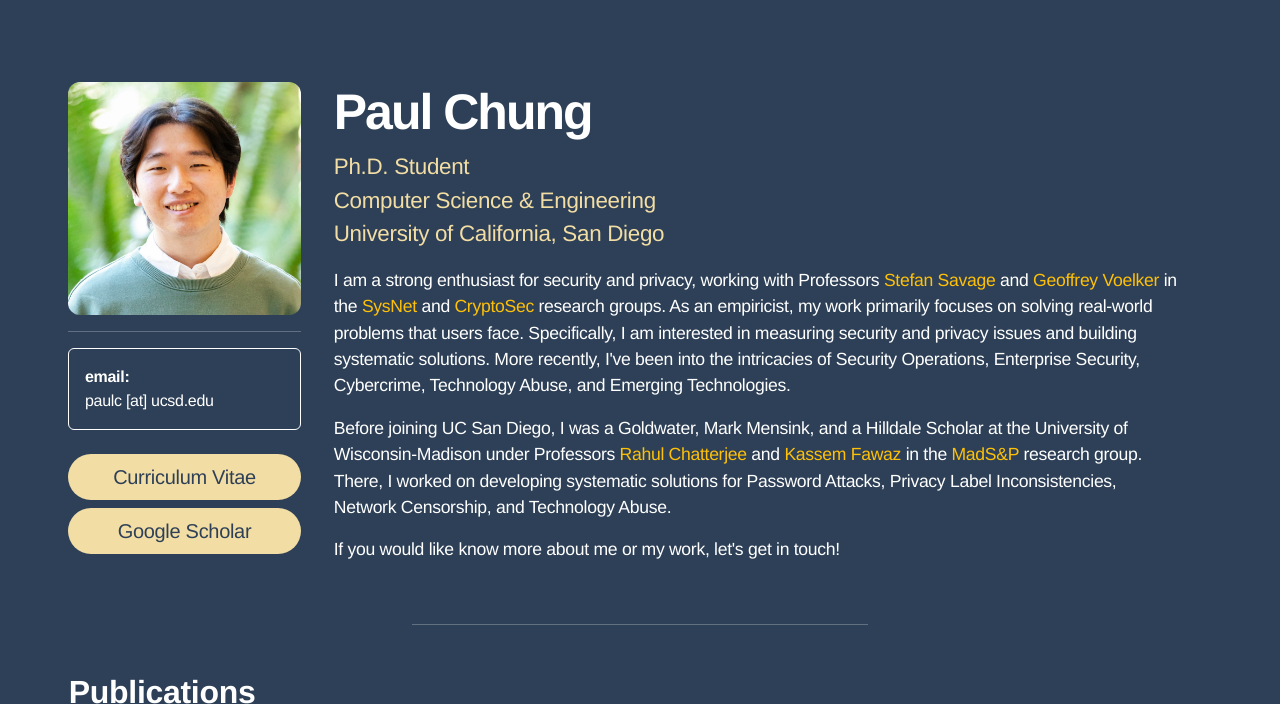
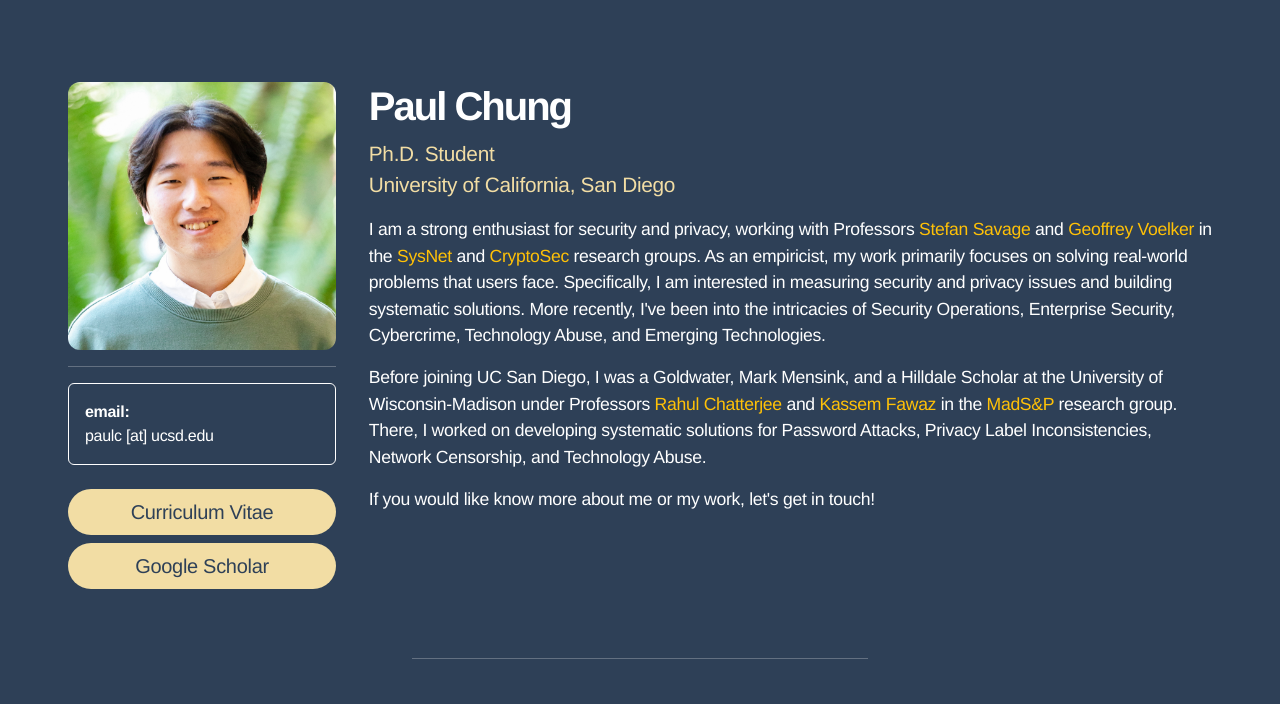
Before and after one commit to pywc/pywc.github.io, a plain HTML site: page index.html in a window 1280 px wide. Shown: the part 56-760 px from the top of the page. Drawn offline with nearby package versions, Linux system fonts and the light colour scheme.

Commit message:
change idk

```diff
--- a/index.html
+++ b/index.html
@@ -52,7 +52,7 @@
                         <h1 class="extrabold">
                             <span class="intro">Paul Chung</span>
                         </h1>
-                        <p class="fs-5 color-secondary" style="font-weight: 300; font-size: 1.4rem !important;">
+                        <p class="fs-5 color-secondary" style="font-weight: 300; font-size: 1.3rem !important;">
                             Ph.D. Student
                             <br />
                             Computer Science &amp; Engineering
@@ -87,10 +87,8 @@
                         <h1 class="extrabold">
                             <span class="intro">Paul Chung</span>
                         </h1>
-                        <p class="fs-5 color-secondary" style="font-weight: 300; font-size: 1.4rem !important;">
+                        <p class="fs-5 color-secondary" style="font-weight: 300; font-size: 1.3rem !important;">
                             Ph.D. Student
-                            <br />
-                            Computer Science &amp; Engineering
                             <br />
                             University of California, San Diego
                         </p>
--- a/style.css
+++ b/style.css
@@ -63,7 +63,7 @@
 }
 
 .intro {
-    font-size: 50px;
+    font-size: 40px;
     letter-spacing: -2px;
 }
 
@@ -205,7 +205,3 @@
 .publications {
     padding: 0.8rem;
 }
-
-.pic-email {
-    width: 22%;
-}
```
Also changed, not shown: 1 other file.
